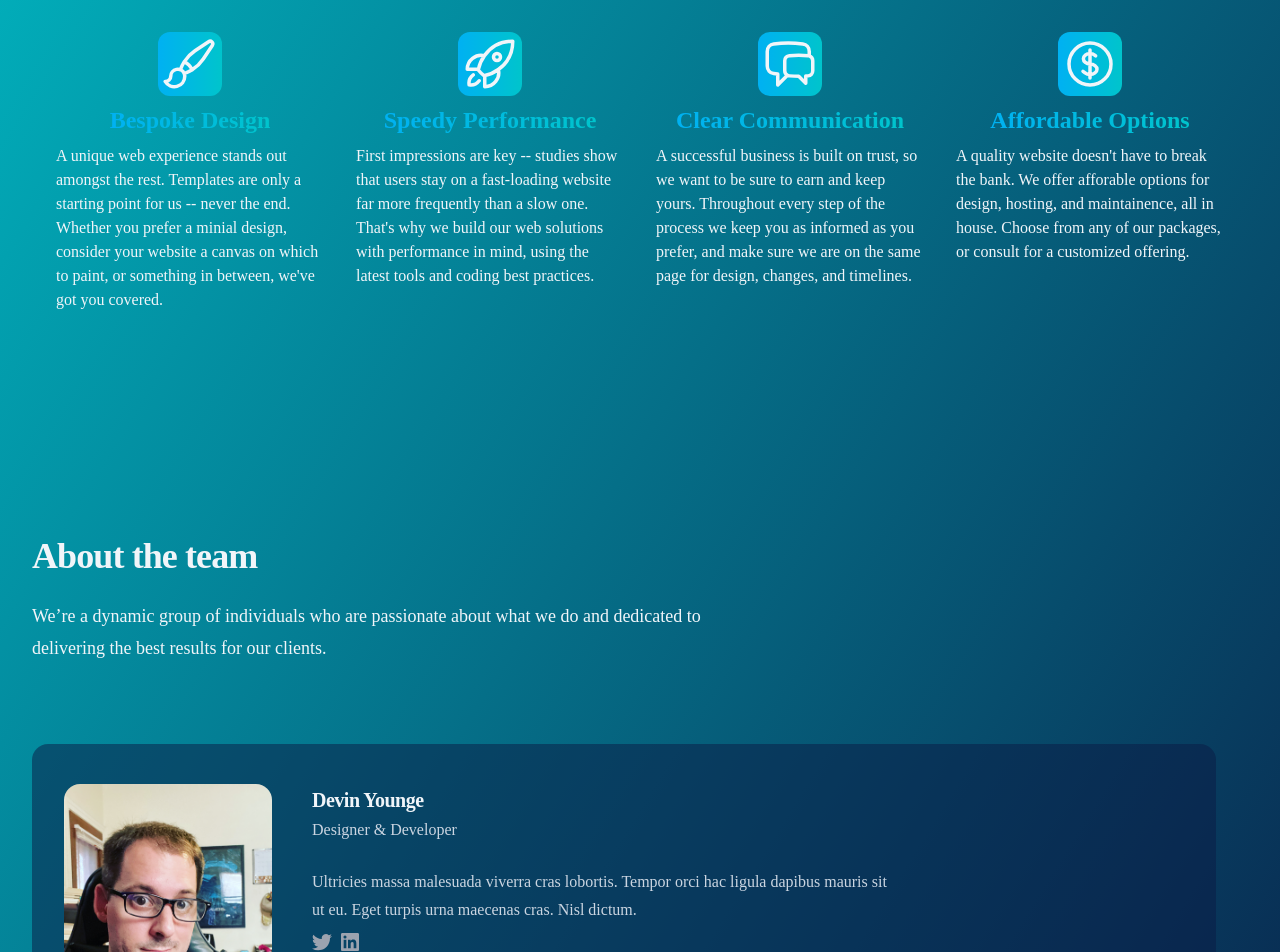
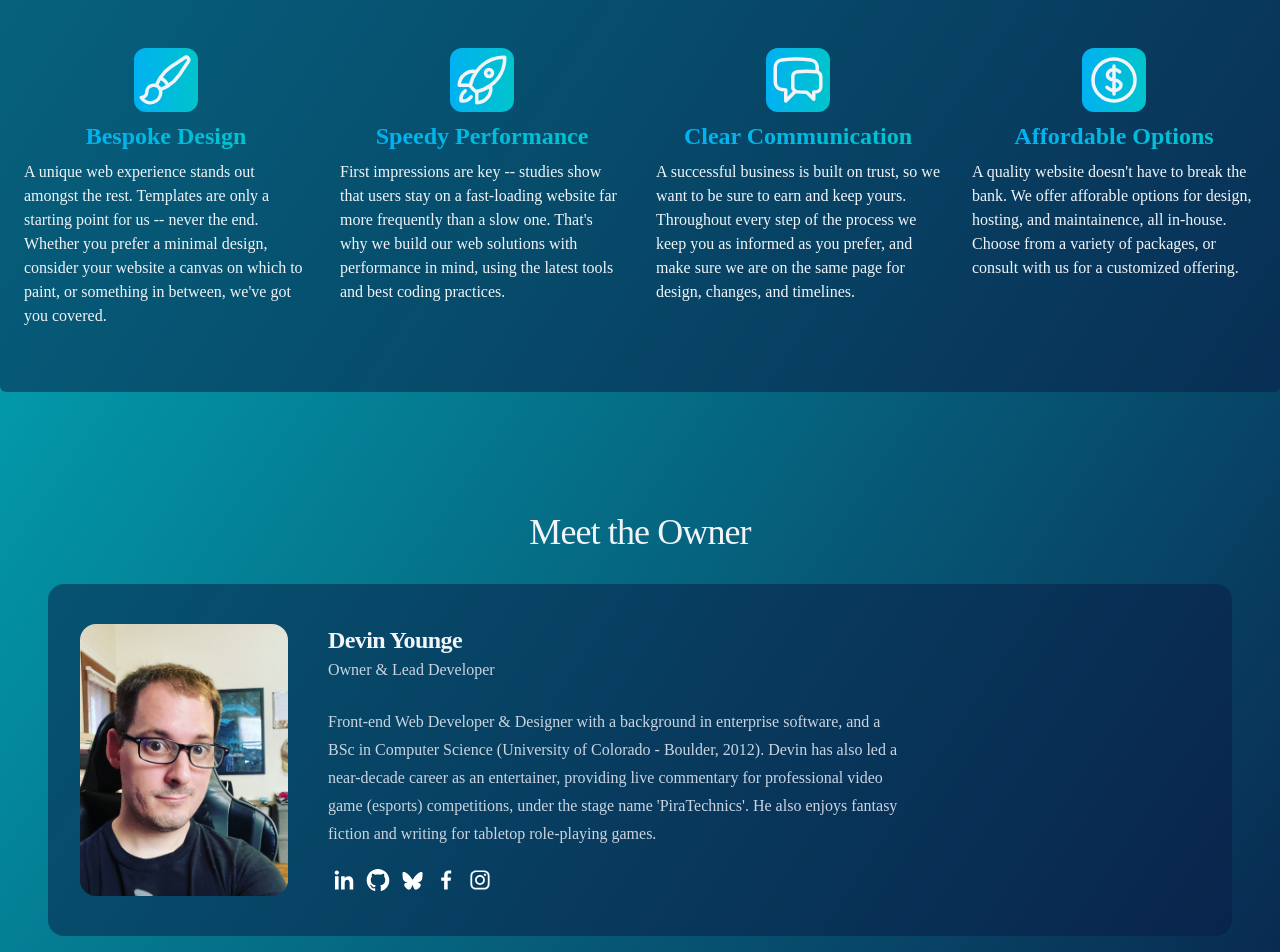
Before and after one commit to PiraTechnics/cerulean-web-studio, a Next.js app: page /about in a window 1280 px wide. Shown: the part 580-1532 px from the top of the page. Built offline with nearby package versions, Linux system fonts and the light colour scheme.

Commit message:
#7 About Page layout and content

```diff
--- a/app/about/page.tsx
+++ b/app/about/page.tsx
@@ -1,13 +1,20 @@
-import { AboutCWS } from "@/app/ui/sections/about-cws";
 import { Mission } from "@/app/ui/sections/mission";
 import { OwnerProfile } from "@/app/ui/sections/owner-profile";
+import { about } from "@/app/data";
 
 export default function About() {
   return (
-    <>
-      <AboutCWS />
+    <div className="mb-8">
+      <section className="px-6 py-24 sm:py-32 lg:px-8 text-slate-100">
+        <div className="mx-auto max-w-2xl text-center">
+          <h2 className="text-3xl font-bold tracking-tight  sm:text-6xl">
+            About Us
+          </h2>
+          <p className="mt-6 text-lg leading-8">{about}</p>
+        </div>
+      </section>
       <Mission />
       <OwnerProfile />
-    </>
+    </div>
   );
 }
--- a/app/data.ts
+++ b/app/data.ts
@@ -22,6 +22,12 @@ import BardsBookshelf from "@/public/portfolio/BardsBookshelf.png";
 import IdeaImg from "@/public/idea.svg";
 import BuildingImg from "@/public/building.svg";
 import FinishedImg from "@/public/finished.svg";
+import OwnerProfilePicture from "@/public/devin-younge.jpg";
+import Bluesky from "@/app/ui/icons/bluesky";
+import Facebook from "@/app/ui/icons/facebook";
+import Instagram from "@/app/ui/icons/instagram";
+import LinkedIn from "@/app/ui/icons/linkedin";
+import Github from "@/app/ui/icons/github";
 
 export const pageLinks = [
   { name: "Home", href: "/" },
@@ -84,7 +90,7 @@ export const highlights = [
     label: "Speedy Performance",
     icon: RocketLaunchIcon as HeroIcon,
     description:
-      "First impressions are key -- studies show that users stay on a fast-loading website far more frequently than a slow one. That's why we build our web solutions with performance in mind, using the latest tools and coding best practices.",
+      "First impressions are key -- studies show that users stay on a fast-loading website far more frequently than a slow one. That's why we build our web solutions with performance in mind, using the latest tools and best coding practices.",
   },
   {
     id: "communication",
@@ -98,9 +104,53 @@ export const highlights = [
     label: "Affordable Options",
     icon: CurrencyDollarIcon as HeroIcon,
     description:
-      "A quality website doesn't have to break the bank. We offer afforable options for design, hosting, and maintainence, all in house. Choose from any of our packages, or consult for a customized offering.",
+      "A quality website doesn't have to break the bank. We offer afforable options for design, hosting, and maintainence, all in-house. Choose from a variety of packages, or consult with us for a customized offering.",
   },
 ];
+
+export const about =
+  "Cerulean Web Studio is a web design agency based in California's San Fernando Valley. Serving SoCal & beyond since 2023, we consider it our mission to provide the highest quality modern websites and applications for our customers.";
+
+export const ownerInfo = {
+  name: "Devin Younge",
+  title: "Owner & Lead Developer",
+  description:
+    "Front-end Web Developer & Designer with a background in enterprise software, and a BSc in Computer Science (University of Colorado - Boulder, 2012). Devin has also led a near-decade career as an entertainer, providing live commentary for professional video game (esports) competitions, under the stage name 'PiraTechnics'. He also enjoys fantasy fiction and writing for tabletop role-playing games.",
+  profile: OwnerProfilePicture,
+  profileAlt: "Man wearing glasses in slight profile at computer desk",
+  socials: [
+    {
+      id: "owner-linkedin",
+      name: "LinkedIn",
+      link: "https://www.linkedin.com/in/devinyounge/",
+      icon: LinkedIn,
+    },
+    {
+      id: "owner-github",
+      name: "Github",
+      link: "https://github.com/PiraTechnics",
+      icon: Github,
+    },
+    {
+      id: "owner-bluesky",
+      name: "Bluesky",
+      link: "https://bsky.app/profile/piratechnics.bsky.social",
+      icon: Bluesky,
+    },
+    {
+      id: "owner-facebook",
+      name: "Facebook",
+      link: "https://www.facebook.com/devin.younge/",
+      icon: Facebook,
+    },
+    {
+      id: "owner-instragram",
+      name: "Instagram",
+      link: "https://www.instagram.com/piratechnics/",
+      icon: Instagram,
+    },
+  ],
+};
 
 export const services = [
   {
@@ -256,7 +306,7 @@ export const packagePricing = {
   ],
 };
 
-export const PortfolioCards = [
+export const portfolioCards = [
   {
     src: Gelato1022,
     id: "1022gelato",
--- a/app/portfolio/page.tsx
+++ b/app/portfolio/page.tsx
@@ -1,5 +1,5 @@
-import { ThumbnailCard } from "../ui/components/thumbnail-card";
-import { PortfolioCards } from "@/app/data";
+import { ThumbnailCard } from "@/app/ui/components/thumbnail-card";
+import { portfolioCards } from "@/app/data";
 
 export default function Portfolio() {
   return (
@@ -17,7 +17,7 @@ export default function Portfolio() {
         </div>
       </div>
       <div className="bg-cws-bg-2/50 m-2 rounded-md p-8 sm:p-8 md:p-16 grid gap-6 md:gap-12 grid-cols-1 lg:grid-cols-2 2xl:grid-cols-3">
-        {PortfolioCards.map((card) => {
+        {portfolioCards.map((card) => {
           return (
             <ThumbnailCard
               key={card.id}
--- /dev/null
+++ b/app/ui/icons/github.tsx
@@ -0,0 +1,19 @@
+import * as React from "react";
+const Github = ({ size = 24, fill = "#ffffff" }) => (
+  <svg
+    viewBox="0 0 128 128"
+    width={size}
+    height={size}
+    xmlns="http://www.w3.org/2000/svg"
+  >
+    <g fill={fill}>
+      <path
+        fill-rule="evenodd"
+        d="M64 5.103c-33.347 0-60.388 27.035-60.388 60.388c0 26.682 17.303 49.317 41.297 57.303c3.017.56 4.125-1.31 4.125-2.905c0-1.44-.056-6.197-.082-11.243c-16.8 3.653-20.345-7.125-20.345-7.125c-2.747-6.98-6.705-8.836-6.705-8.836c-5.48-3.748.413-3.67.413-3.67c6.063.425 9.257 6.223 9.257 6.223c5.386 9.23 14.127 6.562 17.573 5.02c.542-3.903 2.107-6.568 3.834-8.076c-13.413-1.525-27.514-6.704-27.514-29.843c0-6.593 2.36-11.98 6.223-16.21c-.628-1.52-2.695-7.662.584-15.98c0 0 5.07-1.623 16.61 6.19C53.7 35 58.867 34.327 64 34.304c5.13.023 10.3.694 15.127 2.033c11.526-7.813 16.59-6.19 16.59-6.19c3.287 8.317 1.22 14.46.593 15.98c3.872 4.23 6.215 9.617 6.215 16.21c0 23.194-14.127 28.3-27.574 29.796c2.167 1.874 4.097 5.55 4.097 11.183c0 8.08-.07 14.583-.07 16.572c0 1.607 1.088 3.49 4.148 2.897c23.98-7.994 41.263-30.622 41.263-57.294C124.388 32.14 97.35 5.104 64 5.104z"
+        clip-rule="evenodd"
+      />
+      <path d="M26.484 91.806c-.133.3-.605.39-1.035.185c-.44-.196-.685-.605-.543-.906c.13-.31.603-.395 1.04-.188c.44.197.69.61.537.91zm2.446 2.729c-.287.267-.85.143-1.232-.28c-.396-.42-.47-.983-.177-1.254c.298-.266.844-.14 1.24.28c.394.426.472.984.17 1.255zm2.382 3.477c-.37.258-.976.017-1.35-.52c-.37-.538-.37-1.183.01-1.44c.373-.258.97-.025 1.35.507c.368.545.368 1.19-.01 1.452zm3.261 3.361c-.33.365-1.036.267-1.552-.23c-.527-.487-.674-1.18-.343-1.544c.336-.366 1.045-.264 1.564.23c.527.486.686 1.18.333 1.543zm4.5 1.951c-.147.473-.825.688-1.51.486c-.683-.207-1.13-.76-.99-1.238c.14-.477.823-.7 1.512-.485c.683.206 1.13.756.988 1.237m4.943.361c.017.498-.563.91-1.28.92c-.723.017-1.308-.387-1.315-.877c0-.503.568-.91 1.29-.924c.717-.013 1.306.387 1.306.88zm4.598-.782c.086.485-.413.984-1.126 1.117c-.7.13-1.35-.172-1.44-.653c-.086-.498.422-.997 1.122-1.126c.714-.123 1.354.17 1.444.663zm0 0" />
+    </g>
+  </svg>
+);
+export default Github;
--- a/app/ui/sections/mission.tsx
+++ b/app/ui/sections/mission.tsx
@@ -1,63 +1,26 @@
-import {
-	PaintBrushIcon,
-	RocketLaunchIcon,
-	CurrencyDollarIcon,
-	ChatBubbleLeftRightIcon,
-} from "@heroicons/react/24/outline";
+import { highlights } from "@/app/data";
 
 export const Mission = () => {
   return (
-		<section className=" text-slate-100 py-24 px-8 sm:px-32 md:px-16 lg:px-12">
-			<h2 className="text-5xl tracking-tight mb-8 text-center">Our Mission</h2>
+    <section className="text-center text-slate-100 bg-cws-bg-2/50 my-4 sm:my-6 rounded-md py-16 px-8 sm:px-32 md:px-16 lg:px-4">
+      <div className="text-5xl sm:text-4xl mb-16">Our Mission</div>
       <div className="grid lg:grid-cols-4 lg:grid-rows-1 md:grid-cols-2 md:grid-rows-2 grid-rows-4 grid-cols-1 gap-16 lg:gap-8 px-2">
-				<div className="flex flex-col items-center gap-2">
-					<PaintBrushIcon className="w-16 p-1 rounded-xl bg-gradient-to-r from-cws-primary to-cws-bg-1 ring-cws-bg-1" />
-					<div className="text-2xl font-semibold bg-gradient-to-r from-cws-primary to-cws-bg-1 text-transparent bg-clip-text">
-						Bespoke Design{" "}
+        {highlights.map((highlight) => {
+          return (
+            <div
+              key={highlight.id}
+              className="flex flex-col items-center gap-2"
+            >
+              <highlight.icon className="w-16 p-1 rounded-xl bg-gradient-to-r from-cws-primary to-cws-bg-1 ring-cws-bg-1" />
+              <div className="text-3xl lg:text-2xl font-semibold bg-gradient-to-r from-cws-primary to-cws-bg-1 text-transparent bg-clip-text">
+                {highlight.label}
               </div>
-					<div className="text-start">
-						A unique web experience stands out amongst the rest. Templates are
-						only a starting point for us -- never the end. Whether you prefer a
-						minial design, consider your website a canvas on which to paint, or
-						something in between, we&apos;ve got you covered.
+              <div className="md:text-start text-xl md:text-lg lg:text-base">
+                {highlight.description}
               </div>
             </div>
-				<div className="flex flex-col items-center gap-2">
-					<RocketLaunchIcon className="w-16 p-1 rounded-xl bg-gradient-to-r from-cws-primary to-cws-bg-1 ring-cws-bg-1" />
-					<div className="text-2xl font-semibold bg-gradient-to-r from-cws-primary to-cws-bg-1 text-transparent bg-clip-text">
-						Speedy Performance
-					</div>
-					<div className="text-start">
-						First impressions are key -- studies show that users stay on a
-						fast-loading website far more frequently than a slow one.
-						That&apos;s why we build our web solutions with performance in mind,
-						using the latest tools and coding best practices.{" "}
-					</div>
-				</div>
-				<div className="flex flex-col items-center gap-2">
-					<ChatBubbleLeftRightIcon className="w-16 p-1 rounded-xl bg-gradient-to-r from-cws-primary to-cws-bg-1 ring-cws-bg-1" />
-					<div className="text-2xl font-semibold bg-gradient-to-r from-cws-primary to-cws-bg-1 text-transparent bg-clip-text">
-						Clear Communication
-					</div>
-					<div className="text-start">
-						A successful business is built on trust, so we want to be sure to
-						earn and keep yours. Throughout every step of the process we keep
-						you as informed as you prefer, and make sure we are on the same page
-						for design, changes, and timelines.
-					</div>
-				</div>
-				<div className="flex flex-col items-center gap-2">
-					<CurrencyDollarIcon className="w-16 p-1 rounded-xl bg-gradient-to-r from-cws-primary to-cws-bg-1 ring-cws-bg-1" />
-					<div className="text-2xl font-semibold bg-gradient-to-r from-cws-primary to-cws-bg-1 text-transparent bg-clip-text">
-						Affordable Options
-					</div>
-					<div className="text-start">
-						A quality website doesn&apos;t have to break the bank. We offer
-						afforable options for design, hosting, and maintainence, all in
-						house. Choose from any of our packages, or consult for a customized
-						offering.
-					</div>
-				</div>
+          );
+        })}
       </div>
     </section>
   );
--- a/app/ui/sections/owner-profile.tsx
+++ b/app/ui/sections/owner-profile.tsx
@@ -1,75 +1,50 @@
 import Image from "next/image";
-import profile_img from "@/public/devin-younge.jpg";
+import { ownerInfo } from "@/app/data";
 
-const person = {
+/* const person = {
   name: "Devin Younge",
   role: "Designer & Developer",
   imageUrl: profile_img,
   bio: "Ultricies massa malesuada viverra cras lobortis. Tempor orci hac ligula dapibus mauris sit ut eu. Eget turpis urna maecenas cras. Nisl dictum.",
   twitterUrl: "#",
   linkedinUrl: "#",
-};
+}; */
 
 export const OwnerProfile = () => {
   return (
-    <section className="py-24 md:py-32 text-slate-100">
-      <div className="mx-auto grid max-w-7xl grid-cols-1 gap-x-8 gap-y-20 px-6 lg:px-8">
-        <div className="max-w-2xl xl:col-span-2">
-          <h2 className="text-3xl font-bold tracking-tight sm:text-4xl">
-            About the team
-          </h2>
-          <p className="mt-6 text-lg leading-8 ">
-            We’re a dynamic group of individuals who are passionate about what
-            we do and dedicated to delivering the best results for our clients.
-          </p>
-        </div>
+    <section className="py-12 text-slate-100">
+      <div className="mx-auto p-12 max-w-7xl flex flex-col gap-8">
+        <h2 className="text-3xl tracking-tight sm:text-4xl text-center">
+          Meet the Owner
+        </h2>
         <div className=" bg-cws-bg-2/50 flex flex-col gap-10 py-10 px-8 rounded-2xl sm:flex-row">
           <Image
-            className="aspect-[4/5] w-52 flex-none rounded-2xl object-cover"
-            src={person.imageUrl}
-            alt=""
+            className="aspect-[4/5] w-52 rounded-2xl object-cover"
+            src={ownerInfo.profile}
+            alt={ownerInfo.profileAlt}
           />
           <div className="max-w-xl flex-auto">
-            <h3 className="text-xl font-semibold leading-8 tracking-tight">
-              {person.name}
+            <h3 className="text-2xl font-semibold leading-8 tracking-tight">
+              {ownerInfo.name}
             </h3>
-            <p className="leading-7 text-slate-300">{person.role}</p>
+            <p className="leading-7 text-slate-300">{ownerInfo.title}</p>
             <p className="mt-6 text-base leading-7 text-slate-300">
-              {person.bio}
+              {ownerInfo.description}
             </p>
-            <div className=" mt-2 flex gap-2">
-              <a
-                href={person.twitterUrl}
-                className="text-gray-400 hover:text-gray-500"
-              >
-                <span className="sr-only">Twitter</span>
-                <svg
-                  className="h-5 w-5"
-                  aria-hidden="true"
-                  fill="currentColor"
-                  viewBox="0 0 20 20"
-                >
-                  <path d="M6.29 18.251c7.547 0 11.675-6.253 11.675-11.675 0-.178 0-.355-.012-.53A8.348 8.348 0 0020 3.92a8.19 8.19 0 01-2.357.646 4.118 4.118 0 001.804-2.27 8.224 8.224 0 01-2.605.996 4.107 4.107 0 00-6.993 3.743 11.65 11.65 0 01-8.457-4.287 4.106 4.106 0 001.27 5.477A4.073 4.073 0 01.8 7.713v.052a4.105 4.105 0 003.292 4.022 4.095 4.095 0 01-1.853.07 4.108 4.108 0 003.834 2.85A8.233 8.233 0 010 16.407a11.616 11.616 0 006.29 1.84" />
-                </svg>
-              </a>
-              <a
-                href={person.linkedinUrl}
-                className="text-gray-400 hover:text-gray-500"
-              >
-                <span className="sr-only">LinkedIn</span>
-                <svg
-                  className="h-5 w-5"
-                  aria-hidden="true"
-                  fill="currentColor"
-                  viewBox="0 0 20 20"
-                >
-                  <path
-                    fillRule="evenodd"
-                    d="M16.338 16.338H13.67V12.16c0-.995-.017-2.277-1.387-2.277-1.39 0-1.601 1.086-1.601 2.207v4.248H8.014v-8.59h2.559v1.174h.037c.356-.675 1.227-1.387 2.526-1.387 2.703 0 3.203 1.778 3.203 4.092v4.711zM5.005 6.575a1.548 1.548 0 11-.003-3.096 1.548 1.548 0 01.003 3.096zm-1.337 9.763H6.34v-8.59H3.667v8.59zM17.668 1H2.328C1.595 1 1 1.581 1 2.298v15.403C1 18.418 1.595 19 2.328 19h15.34c.734 0 1.332-.582 1.332-1.299V2.298C19 1.581 18.402 1 17.668 1z"
-                    clipRule="evenodd"
-                  />
-                </svg>
-              </a>
+            <div className="mt-4 flex gap-0.5">
+              {ownerInfo.socials.map((entry) => {
+                return (
+                  <a
+                    key={entry.id}
+                    href={entry.link}
+                    target="_blank"
+                    rel="noreferrer noopener"
+                    className="p-1 rounded-full hover:bg-cws-bg-1"
+                  >
+                    <entry.icon />
+                  </a>
+                );
+              })}
             </div>
           </div>
         </div>
```
Also changed, not shown: app/ui/sections/about-cws.tsx (deleted, +0 -17 lines). Lines whose indentation alone changed are shown as unchanged.
